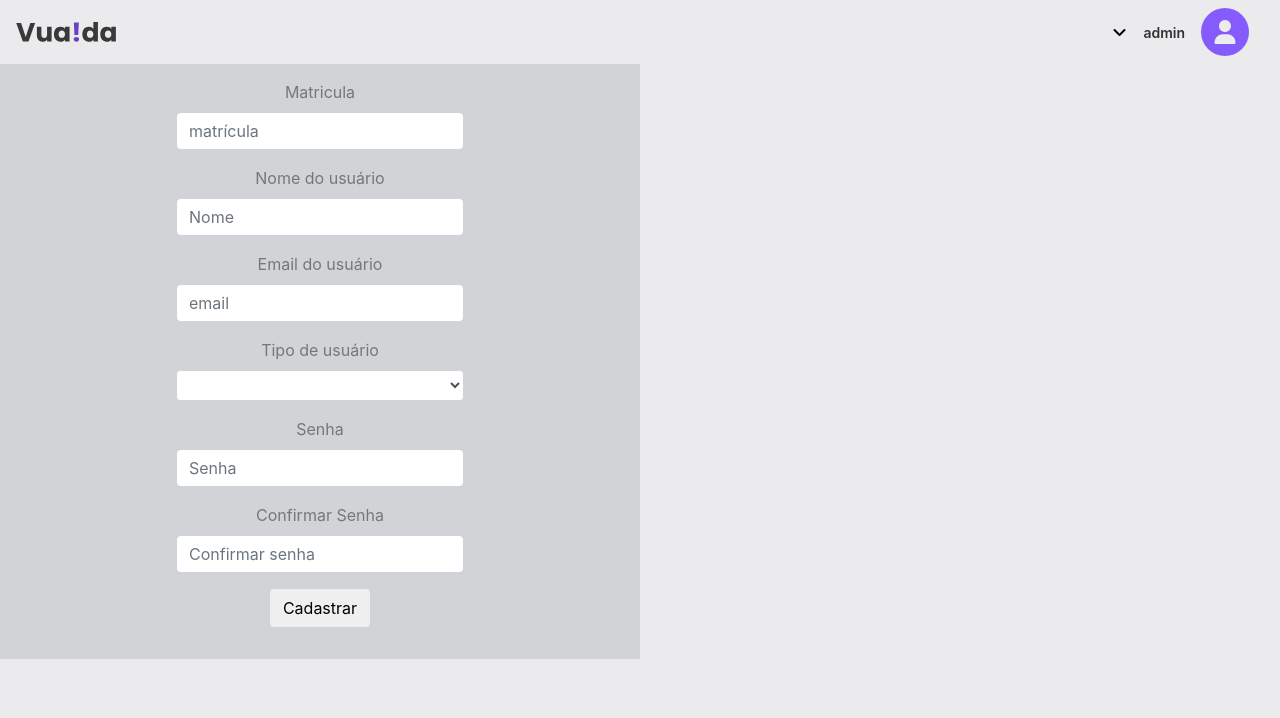
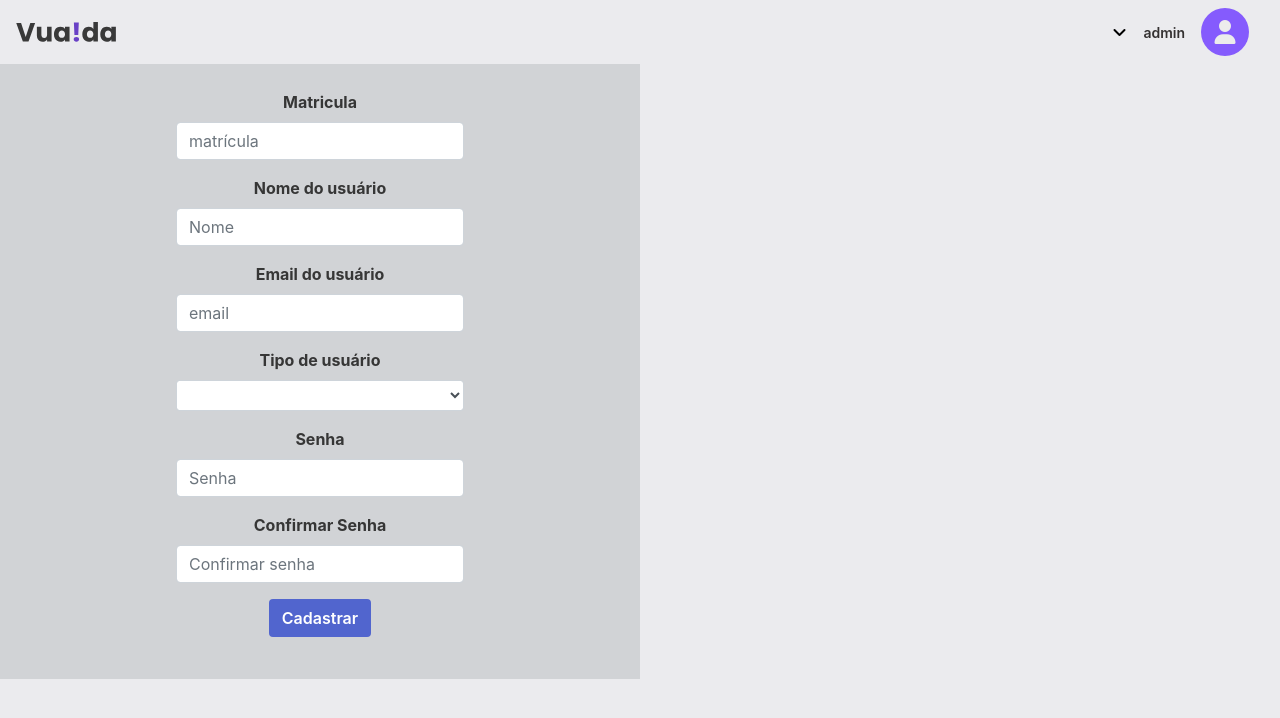
Before and after one commit to julianadeveloper/FuncionariosFront, a Vue app: page /cadastro in a window 1280 px wide. Shown: the top 718 px of the page. Built offline with nearby package versions, Linux system fonts and the light colour scheme; sample sign-in values are in the browser's storage; a web font is replaced by a local one.

Commit message:
ajuste btns form/scrollbar/form-btn

```diff
--- a/src/components/CardUserAdmin.vue
+++ b/src/components/CardUserAdmin.vue
@@ -16,7 +16,7 @@
       <p>Funções: {{ user.role }}</p>
       <p>Email: {{ user.email }}</p>
 
-      <div v-if="isAdmin">
+      <div class="buttons-container" v-if="isAdmin">
         <ButtonAdm @openmymodal="modalIsOpen" :user="user" />
       </div>
     </div>
@@ -119,8 +119,10 @@ export default defineComponent({
 });
 </script>
 <style scoped>
-.buttons-div{
+.buttons-container{
+  padding: 0;
   margin: 0;
+  height: 100px;
 }
 .modal {
   display: flex;
@@ -141,12 +143,14 @@ export default defineComponent({
   text-align: center;
 }
 .card {
+  margin: 0.5rem;
   display: flex;
   align-items: center;
   justify-content: center;
-  margin: 1rem;
-  max-height: 100%;
 }
+  .card-content {
+    height: 100%;
+  }
 
 @media only screen and (max-width: 720px) {
   .card-content {
--- a/src/components/FormCreateUser.vue
+++ b/src/components/FormCreateUser.vue
@@ -3,7 +3,7 @@
     <form class="form-update">
       <div class="form-group">
         <div class="form-group">
-          <label for="exampleInputEmail1">Matricula</label>
+          <label class="label" for="exampleInputEmail1">Matricula</label>
           <input
             type="text"
             class="form-control"
@@ -13,7 +13,7 @@
           />
         </div>
         <div class="form-group">
-          <label for="exampleInputEmail1">Nome do usuário</label>
+          <label class="label" for="exampleInputEmail1">Nome do usuário</label>
           <input
             type="text"
             class="form-control"
@@ -23,7 +23,7 @@
           />
         </div>
         <div class="form-group">
-          <label for="email">Email do usuário</label>
+          <label class="label" for="email">Email do usuário</label>
           <input
             required
             class="form-control"
@@ -35,7 +35,7 @@
           />
         </div>
         <div class="form-group">
-          <label>Tipo de usuário</label>
+          <label class="label">Tipo de usuário</label>
           <select
             class="form-control form-control-sm"
             v-model="user.role"
@@ -47,7 +47,7 @@
           </select>
         </div>
         <div class="form-group">
-          <label for="exampleInputPassword1"> Senha</label>
+          <label class="label" for="exampleInputPassword1"> Senha</label>
           <input
             type="password"
             class="form-control"
@@ -57,7 +57,7 @@
           />
         </div>
         <div class="form-group">
-          <label for="exampleInputPassword1">Confirmar Senha</label>
+          <label class="label" for="exampleInputPassword1">Confirmar Senha</label>
           <input
             type="password"
             class="form-control"
@@ -66,7 +66,7 @@
             v-model="user.passwordConfirm"
           />
         </div>
-        <button type="button" class="btn" @click.prevent="register">
+        <button type="button" class="btn btn-create" @click.prevent="register">
           Cadastrar
         </button>
       </div>
@@ -182,11 +182,13 @@ export default defineComponent({
   padding: 1rem;
   width: 20rem;
   height: auto;
-  /* border-radius: 10%; */
+  border-radius: 10%;
   text-align: center;
+  margin: 10px;
 }
 .form-group {
   width: 100%;
+  height: 100%;
 }
 .btn:link,
 .btn:visited {
@@ -209,9 +211,10 @@ export default defineComponent({
   box-shadow: 0 5px 10px rgba(0, 0, 0, 0.2);
 }
 
-.btn-white {
-  background-color: #fff;
-  color: #777;
+.btn-create {
+  font-weight: 600;
+  background-color: rgba(48, 72, 205, 0.793);
+  color: rgb(255, 255, 255);
 }
 
 .btn-white::after {
--- a/src/components/LoginUser.vue
+++ b/src/components/LoginUser.vue
@@ -90,7 +90,6 @@ import { defineComponent, ref } from "vue";
 import { mapMutations } from "vuex";
 import { SocketModule } from "@/services/socket";
 import { POSITION, useToast } from "vue-toastification";
-import auth from "@/store/auth";
 
 export default defineComponent({
   name: "LoginUser",
--- a/src/components/UpdateUser.vue
+++ b/src/components/UpdateUser.vue
@@ -4,7 +4,7 @@
       <div class="form-group">
         <h5>Alterar dados de Usuario</h5>
         <div class="form-group">
-          <label for="exampleInputEmail1">Matricula</label>
+          <label class="label" for="exampleInputEmail1">Matricula</label>
           <input
             type="text"
             class="form-control"
@@ -14,7 +14,7 @@
           />
         </div>
         <div class="form-group">
-          <label for="exampleInputEmail1">Nome do usuário</label>
+          <label class="label" for="exampleInputEmail1">Nome do usuário</label>
           <input
             type="text"
             class="form-control"
@@ -24,7 +24,7 @@
           />
         </div>
         <div class="form-group">
-          <label for="exampleInputEmail1">Email do usuário</label>
+          <label class="label" for="exampleInputEmail1">Email do usuário</label>
           <input
             type="email"
             class="form-control"
@@ -34,7 +34,7 @@
           />
         </div>
         <div class="form-group">
-          <label>Tipo de usuário</label>
+          <label class="label">Tipo de usuário</label>
           <select
             class="form-control form-control-sm"
             v-model="user.role"
@@ -46,7 +46,7 @@
           </select>
         </div>
         <div class="form-group">
-          <label for="exampleInputPassword1"> Senha</label>
+          <label for="exampleInputPassword1" class="label"> Senha</label>
           <input
             type="password"
             class="form-control"
@@ -56,7 +56,7 @@
           />
         </div>
         <div class="form-group">
-          <label for="exampleInputPassword1">Confirmar Senha</label>
+          <label class="label" for="exampleInputPassword1">Confirmar Senha</label>
           <input
             type="password"
             class="form-control"
@@ -161,11 +161,11 @@ export default defineComponent({
   background-color: rgb(209, 211, 214);
 }
 .form-update {
+
   color: #777;
-  padding: 1rem;
   width: 20rem;
   height: auto;
-  /* border-radius: 10%; */
+  border-radius: 10%;
   text-align: center;
 }
 .form-group {
@@ -193,8 +193,9 @@ export default defineComponent({
 }
 
 .btn-white {
-  background-color: #fff;
-  color: #777;
+  font-weight: 600;
+  background-color: rgba(48, 72, 205, 0.793);
+  color: rgb(255, 255, 255);
 }
 
 .btn-white::after {
--- a/src/store/auth/index.ts
+++ b/src/store/auth/index.ts
@@ -1,5 +1,4 @@
 import { createStore} from "vuex";
-import store from "..";
 import { State } from "./types";
 
 export default createStore({
--- a/src/views/HomeView.vue
+++ b/src/views/HomeView.vue
@@ -82,7 +82,19 @@ export default defineComponent({
   justify-content: center;
   align-items: center;
 }
+#homeview::-webkit-scrollbar {
+  width: 10px;               /* width of the entire scrollbar */
+}
 
+#homeview::-webkit-scrollbar-track {
+  background: rgba(89, 87, 87, 0.981);        /* color of the tracking area */
+}
+
+#homeview::-webkit-scrollbar-thumb {
+  background-color: rgba(22, 22, 31, 0.926);    /* color of the scroll thumb */
+  border-radius: 20px;       /* roundness of the scroll thumb */
+  border: 3px solid rgb(30, 30, 30);  /* creates padding around scroll thumb */
+}
 @media only screen and (max-width: 720px) {
   #homeview {
     display: flex;
```
